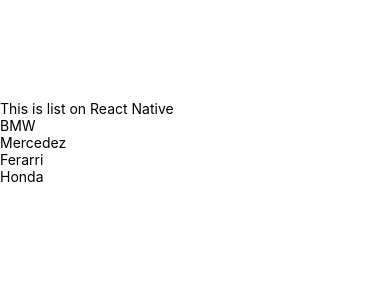
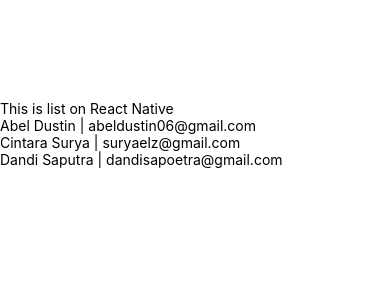
Before and after one commit to adhxabre/rnative-b43-fundamental, a React Native app: screen / in a window 390 px wide. Shown: the top 300 px of the page. Built offline with nearby package versions, Linux system fonts and the light colour scheme.

Commit message:
FlatList

```diff
--- a/src/components/List.jsx
+++ b/src/components/List.jsx
@@ -1,16 +1,26 @@
 import React from "react";
-import { View, Text } from "react-native";
+import { FlatList, View, Text } from "react-native";
 
-const cars = ["BMW", "Mercedez", "Ferarri", "Honda"];
+const data = [
+  { name: "Abel Dustin", email: "abeldustin06@gmail.com" },
+  { name: "Cintara Surya", email: "suryaelz@gmail.com" },
+  { name: "Dandi Saputra", email: "dandisapoetra@gmail.com" },
+];
 
 export default function List() {
   return (
     <View>
       <Text>This is list on React Native</Text>
 
-      {cars.map((car) => (
-        <Text key={car}>{car}</Text>
-      ))}
+      <FlatList
+        data={data}
+        renderItem={({ item }) => (
+          <Text>
+            {item.name} | {item.email}
+          </Text>
+        )}
+        keyExtractor={(item) => item.name}
+      />
     </View>
   );
 }
```
